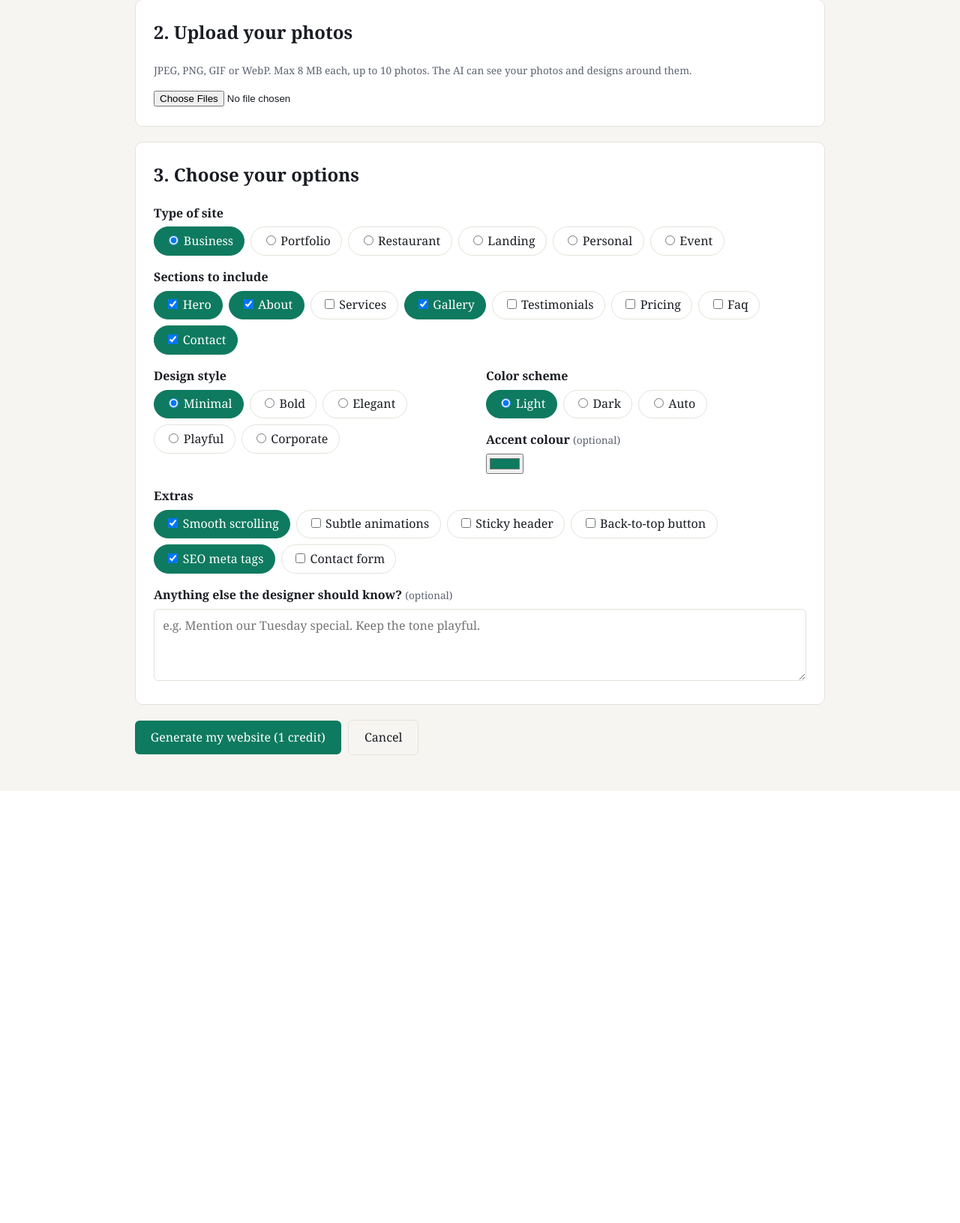
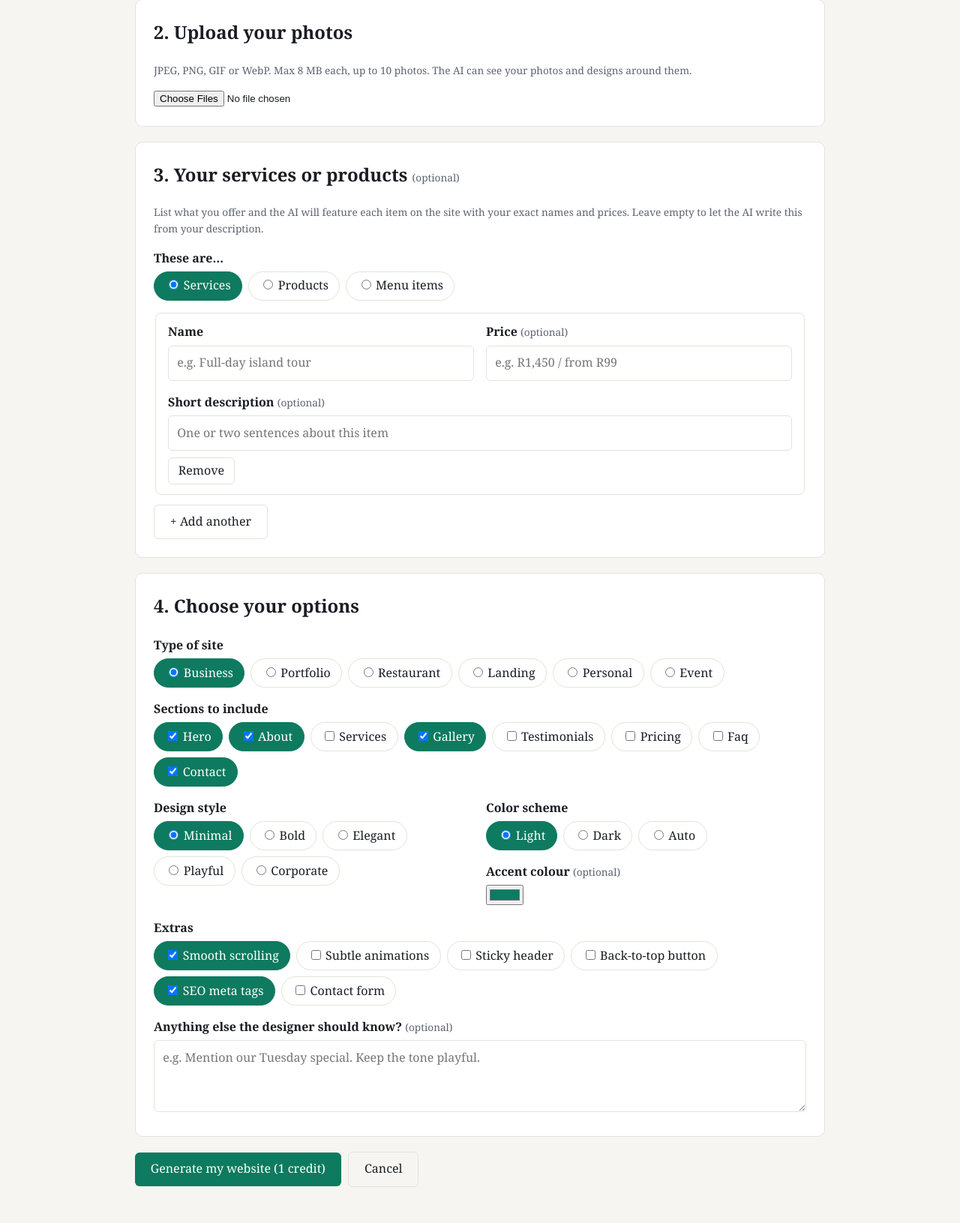
Before and after one commit to jacquestrdx123/laravel-static-website-builder, a Laravel app: page /websites/create in a window 1280 px wide. Shown: the part 768-2399 px from the top of the page at 75% size. Before the commit the page ends 1823 px from the top, so only its background shows below. Run offline with Laravel 12, Linux system fonts and the light colour scheme; a user stored in the database is signed in; data comes from the database, SQL or seed files in the repository.

Commit message:
Add services/products/menu listing to the builder wizard
New optional repeater in the create wizard: customers pick whether they
offer services, products, or menu items and list up to 12 of them (name,
optional description, optional price) with vanilla-JS add/remove rows.
Empty rows are filtered server-side; offerings are stored in the
website's settings and passed to the generation brief. The system prompt
instructs the model to feature every listed item with the customer's
exact names and prices, and to write plausible content only when no
offerings are listed.

Co-Authored-By: Claude Fable 5 <noreply@anthropic.com>
Claude-Session: https://claude.ai/code/session_01VugALzkm4BP3JLHAebrzHu

```diff
--- a/app/Http/Controllers/WebsiteController.php
+++ b/app/Http/Controllers/WebsiteController.php
@@ -16,6 +16,8 @@ use RuntimeException;
 class WebsiteController extends Controller
 {
     public const SITE_TYPES = ['business', 'portfolio', 'restaurant', 'landing', 'personal', 'event'];
+    public const OFFERING_TYPES = ['services', 'products', 'menu'];
+    public const MAX_OFFERINGS = 12;
     public const SECTIONS = ['hero', 'about', 'services', 'gallery', 'testimonials', 'pricing', 'faq', 'contact'];
     public const STYLES = ['minimal', 'bold', 'elegant', 'playful', 'corporate'];
     public const COLOR_SCHEMES = ['light', 'dark', 'auto'];
@@ -49,9 +51,20 @@ class WebsiteController extends Controller
             'features' => ['nullable', 'array'],
             'features.*' => ['in:'.implode(',', self::FEATURES)],
             'extra_instructions' => ['nullable', 'string', 'max:2000'],
+            'offering_type' => ['required', 'in:'.implode(',', self::OFFERING_TYPES)],
+            'offerings' => ['nullable', 'array', 'max:'.self::MAX_OFFERINGS],
+            'offerings.*.name' => ['nullable', 'string', 'max:100'],
+            'offerings.*.description' => ['nullable', 'string', 'max:500'],
+            'offerings.*.price' => ['nullable', 'string', 'max:50'],
             'images' => ['nullable', 'array', 'max:'.config('sites.max_images')],
             'images.*' => ['image', 'mimes:jpeg,png,gif,webp', 'max:8192'],
         ]);
+
+        // Drop repeater rows the customer left empty.
+        $offerings = array_values(array_filter(
+            $data['offerings'] ?? [],
+            fn ($offering) => filled($offering['name'] ?? null)
+        ));
 
         $user = $request->user();
 
@@ -79,6 +92,12 @@ class WebsiteController extends Controller
                 'color_scheme' => $data['color_scheme'],
                 'accent_color' => $data['accent_color'] ?? null,
                 'features' => array_values($data['features'] ?? []),
+                'offering_type' => $data['offering_type'],
+                'offerings' => array_map(fn ($offering) => [
+                    'name' => $offering['name'],
+                    'description' => $offering['description'] ?? null,
+                    'price' => $offering['price'] ?? null,
+                ], $offerings),
                 'extra_instructions' => $data['extra_instructions'] ?? null,
             ],
         ]);
--- a/app/Services/WebsiteGenerator.php
+++ b/app/Services/WebsiteGenerator.php
@@ -196,6 +196,10 @@ Requirements for every site you produce:
   invent other image filenames or hotlink external images. Design around the actual content
   of the photos, which you can see.
 - Real, well-written copy based on the business details provided - no lorem ipsum.
+- When the brief includes "offerings" (the customer's services, products, or menu items), feature
+  every one of them in a dedicated section using the customer's EXACT names and prices - never
+  invent, rename, drop, or re-price items. Expand short descriptions into appealing copy. When
+  no offerings are listed, write plausible section content from the business description instead.
 - SEO basics when requested: title, meta description, Open Graph tags.
 - Contact forms must degrade gracefully as static sites: use a mailto: fallback or a clearly
   marked form action placeholder comment.
@@ -248,6 +252,8 @@ PROMPT;
             'color_scheme' => $settings['color_scheme'] ?? 'light',
             'accent_color' => $settings['accent_color'] ?? null,
             'features' => $settings['features'] ?? [],
+            'offering_type' => $settings['offering_type'] ?? 'services',
+            'offerings' => $settings['offerings'] ?? [],
             'extra_instructions' => $settings['extra_instructions'] ?? null,
             'image_assets' => $assetNames,
         ];
--- a/resources/views/websites/create.blade.php
+++ b/resources/views/websites/create.blade.php
@@ -41,7 +41,84 @@
         </div>
 
         <div class="card">
-            <h2 style="margin-top:0">3. Choose your options</h2>
+            <h2 style="margin-top:0">3. Your services or products <span class="hint">(optional)</span></h2>
+            <p class="hint">List what you offer and the AI will feature each item on the site with
+                your exact names and prices. Leave empty to let the AI write this from your description.</p>
+
+            <label>These are…</label>
+            <div class="choices">
+                @php $offeringLabels = ['services' => 'Services', 'products' => 'Products', 'menu' => 'Menu items']; @endphp
+                @foreach (\App\Http\Controllers\WebsiteController::OFFERING_TYPES as $type)
+                    <label><input type="radio" name="offering_type" value="{{ $type }}"
+                        @checked(old('offering_type', 'services') === $type)>{{ $offeringLabels[$type] }}</label>
+                @endforeach
+            </div>
+
+            <div id="offerings" style="margin-top: 1rem;">
+                @foreach (old('offerings', [['name' => '', 'description' => '', 'price' => '']]) as $i => $offering)
+                    <fieldset class="offering-row" style="border: 1px solid var(--line); border-radius: 8px; padding: .8rem 1rem; margin-bottom: .8rem;">
+                        <div class="grid-2">
+                            <div>
+                                <label style="margin-top:0">Name</label>
+                                <input type="text" name="offerings[{{ $i }}][name]" maxlength="100"
+                                       value="{{ $offering['name'] ?? '' }}" placeholder="e.g. Full-day island tour">
+                            </div>
+                            <div>
+                                <label style="margin-top:0">Price <span class="hint">(optional)</span></label>
+                                <input type="text" name="offerings[{{ $i }}][price]" maxlength="50"
+                                       value="{{ $offering['price'] ?? '' }}" placeholder="e.g. R1,450 / from R99">
+                            </div>
+                        </div>
+                        <label>Short description <span class="hint">(optional)</span></label>
+                        <input type="text" name="offerings[{{ $i }}][description]" maxlength="500"
+                               value="{{ $offering['description'] ?? '' }}" placeholder="One or two sentences about this item">
+                        <button type="button" class="btn secondary remove-offering" style="margin-top:.6rem; padding:.25rem .8rem">Remove</button>
+                    </fieldset>
+                @endforeach
+            </div>
+            <button type="button" id="add-offering" class="btn secondary">+ Add another</button>
+            @error('offerings')<div class="error">{{ $message }}</div>@enderror
+
+            <script>
+                (function () {
+                    const max = {{ \App\Http\Controllers\WebsiteController::MAX_OFFERINGS }};
+                    const list = document.getElementById('offerings');
+                    const addButton = document.getElementById('add-offering');
+
+                    function renumber() {
+                        list.querySelectorAll('.offering-row').forEach(function (row, i) {
+                            row.querySelectorAll('input').forEach(function (input) {
+                                input.name = input.name.replace(/offerings\[\d+\]/, 'offerings[' + i + ']');
+                            });
+                        });
+                        addButton.style.display = list.children.length >= max ? 'none' : '';
+                    }
+
+                    addButton.addEventListener('click', function () {
+                        const row = list.querySelector('.offering-row').cloneNode(true);
+                        row.querySelectorAll('input').forEach(function (input) { input.value = ''; });
+                        list.appendChild(row);
+                        renumber();
+                    });
+
+                    list.addEventListener('click', function (e) {
+                        if (!e.target.classList.contains('remove-offering')) return;
+                        const row = e.target.closest('.offering-row');
+                        if (list.children.length > 1) {
+                            row.remove();
+                        } else {
+                            row.querySelectorAll('input').forEach(function (input) { input.value = ''; });
+                        }
+                        renumber();
+                    });
+
+                    renumber();
+                })();
+            </script>
+        </div>
+
+        <div class="card">
+            <h2 style="margin-top:0">4. Choose your options</h2>
 
             <label>Type of site</label>
             <div class="choices">
```
Also changed, not shown: tests/Feature/WebsiteBuilderTest.php (+14 -0 lines).
